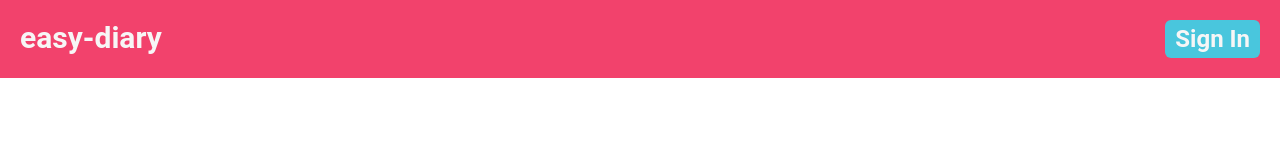
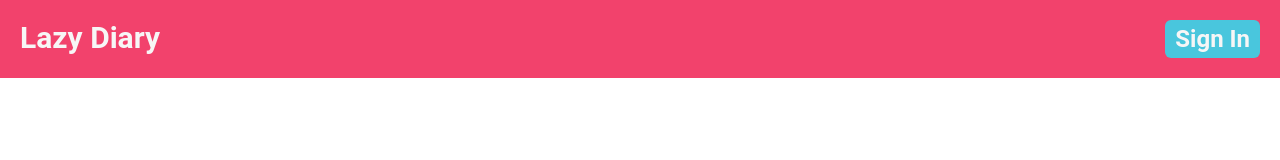
Before and after one commit to hayate4th/lazy-diary, a React app: page / in a window 1280 px wide. Shown: the top 160 px of the page. Built offline with nearby package versions, Linux system fonts and the light colour scheme.

Commit message:
Change "easy-diary" to "Lazy Diary"

```diff
--- a/public/index.html
+++ b/public/index.html
@@ -4,7 +4,7 @@
 <head>
   <meta charset="UTF-8">
   <meta name="viewport" content="width=device-width, initial-scale=1.0">
-  <title>easy-diary</title>
+  <title>Lazy Diary</title>
   <style>
     body {
       color: #f7f6f6;
--- a/src/components/AppHeader/index.tsx
+++ b/src/components/AppHeader/index.tsx
@@ -6,7 +6,7 @@ import UserAuthentication from "../../containers/UserAuthentication";
 const AppHeader: React.FC = () => {
   return (
     <Header>
-      <Title>easy-diary</Title>
+      <Title>Lazy Diary</Title>
       <div>
         <UserAuthentication />
       </div>
```
Also changed, not shown: 1 other file (tests, documents, lock files or other folders).
